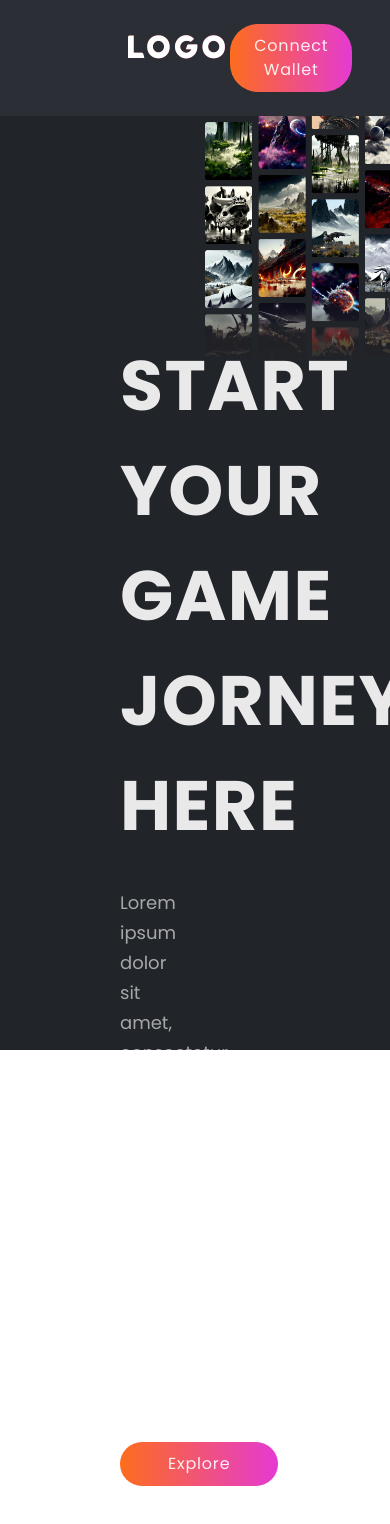
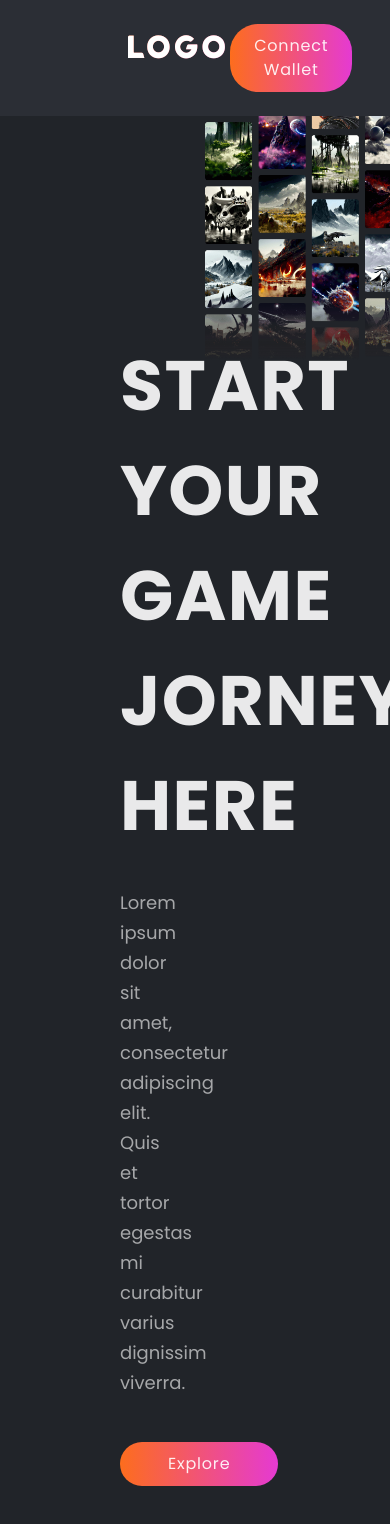
Before and after one commit to Kotkoa/metaverse, a Next.js app: page / in a window 390 px wide. Shown: the top 1524 px of the page. Before the commit the page ends 1486 px from the top, so only its background shows below. Built offline with nearby package versions, Linux system fonts and the light colour scheme.

Commit message:
make it a little bit responsive

```diff
--- a/pages/index.tsx
+++ b/pages/index.tsx
@@ -8,16 +8,16 @@ const Home: NextPage = () => {
       <div className="mx-auto max-w-[1440px]">
         <Header />
         <main>
-          <section className="flex h-[934px]">
+          <section className="flex h-auto min-h-[934px]">
             <div className="mt-[217px] w-1/2 pr-[82px] pl-[120px]">
               <h1 className=" text-[70px] font-bold uppercase tracking-widester text-white text-opacity-90">
                 Start your game jorney here
               </h1>
               <p className="mt-[30px] text-lg font-normal leading-[30px] text-white text-opacity-60">
                 Lorem ipsum dolor sit amet, consectetur adipiscing elit. Quis et tortor egestas mi curabitur varius
-                dignissim viverra.{' '}
+                dignissim viverra.
               </p>
-              <button className="mt-[44px] rounded-[28px] bg-gradient-to-r from-[#FD6D1D] to-[#E53AD2] px-12 py-2.5 tracking-widestmore text-white text-opacity-90">
+              <button className="my-[44px] rounded-[28px] bg-gradient-to-r from-[#FD6D1D] to-[#E53AD2] px-12 py-2.5 tracking-widestmore text-white text-opacity-90">
                 Explore
               </button>
             </div>
```
